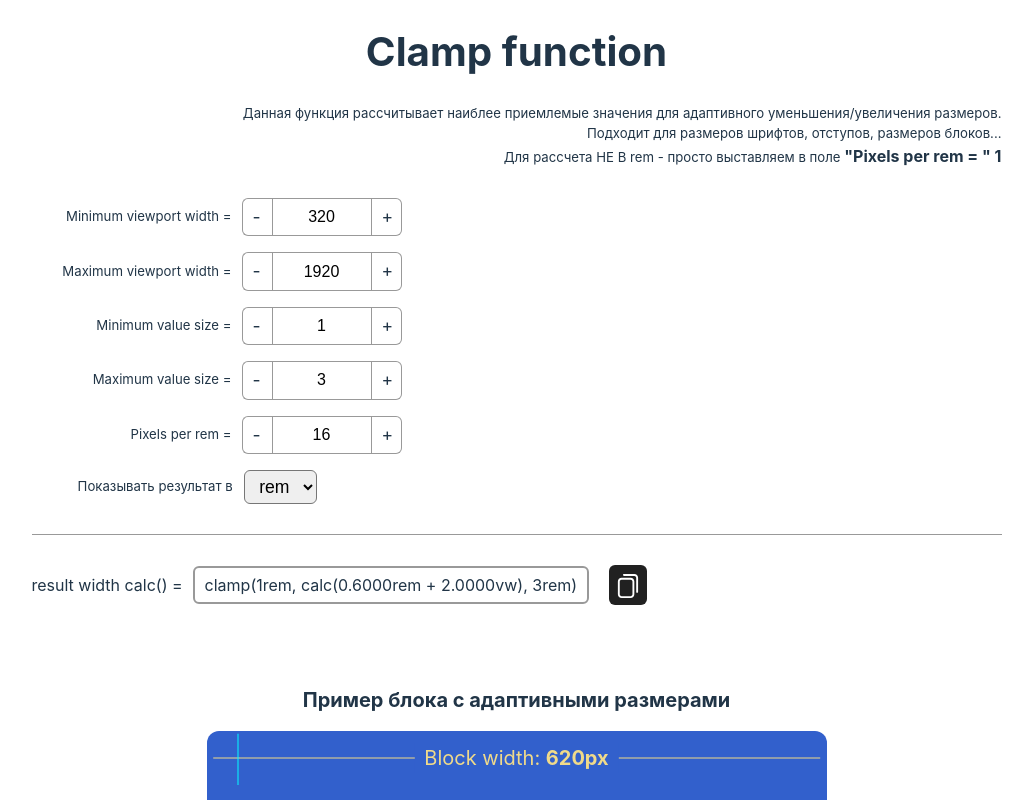
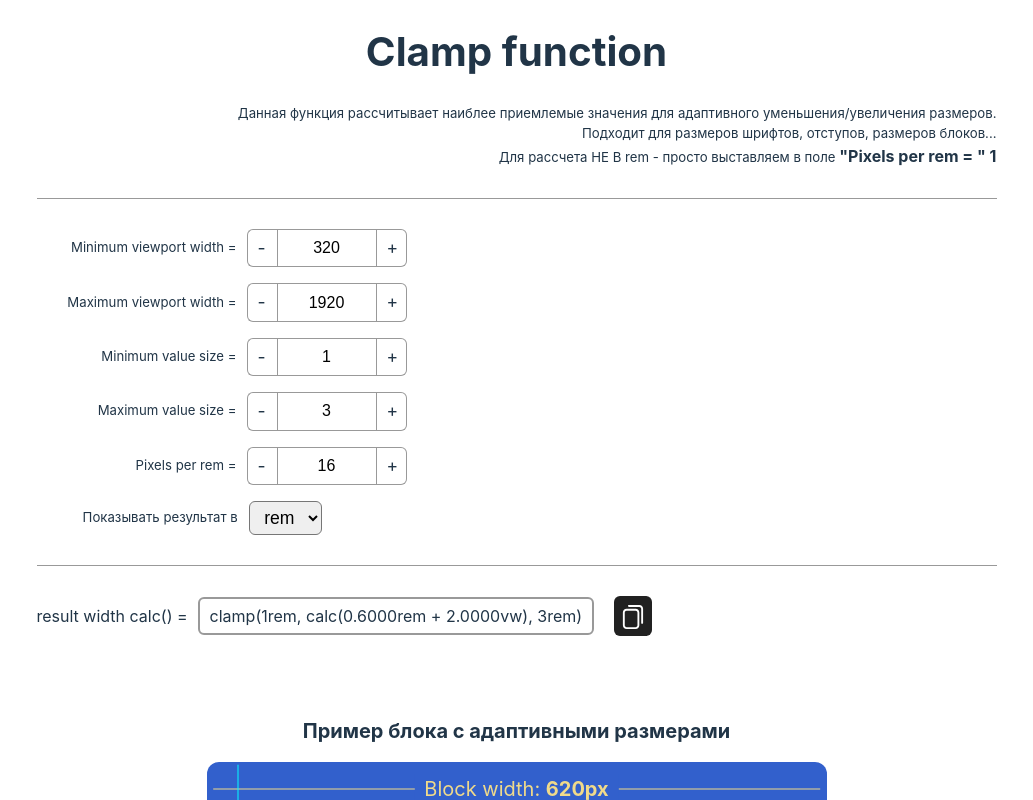
Before and after one commit to OlegKrechkovskiy/clamp-calculator, a React (Vite) app: page / in a window 1280 px wide. Shown: the top 800 px of the page, without its empty margins (116-1149 px from the left). Built offline with nearby package versions, Linux system fonts and the light colour scheme.

Commit message:
Style corrections for the adaptive version

```diff
--- a/src/assets/styles/scss/main.scss
+++ b/src/assets/styles/scss/main.scss
@@ -13,7 +13,8 @@ body {
   max-width: $max_width;
   width: 100%;
   margin: 0 auto;
-  padding: 0 clamp(5px, calc(0.2941px + 1.4706vw), 15px);
+  // padding: 0 clamp(5px, calc(0.2941px + 1.4706vw), 15px);
+  padding: 0 20px;
 }
 
 .page-title {
--- a/src/components/ClampFunction/ClampFunction.module.scss
+++ b/src/components/ClampFunction/ClampFunction.module.scss
@@ -42,14 +42,20 @@
 .page-description {
   text-align: right;
   font-size: clamp(0.75rem, calc(0.725rem + 0.125vw), 1rem);
+
+  @media screen and (max-width: 768px) {
+    text-align: left;
+  }
 }
 
 .block {
   margin-top: var(--margin_block);
+  padding-top: var(--margin_block);
   display: flex;
   flex-direction: column;
   align-items: flex-start;
   gap: 1rem;
+  border-top: 1px solid var(--grey);
 }
 
 .block__item {
@@ -147,7 +153,7 @@ input::-webkit-inner-spin-button {
 }
 
 .result {
-  margin-top: var(--margin_block);;
+  margin-top: var(--margin_block);
   margin-bottom: 60px;
 }
 
```
